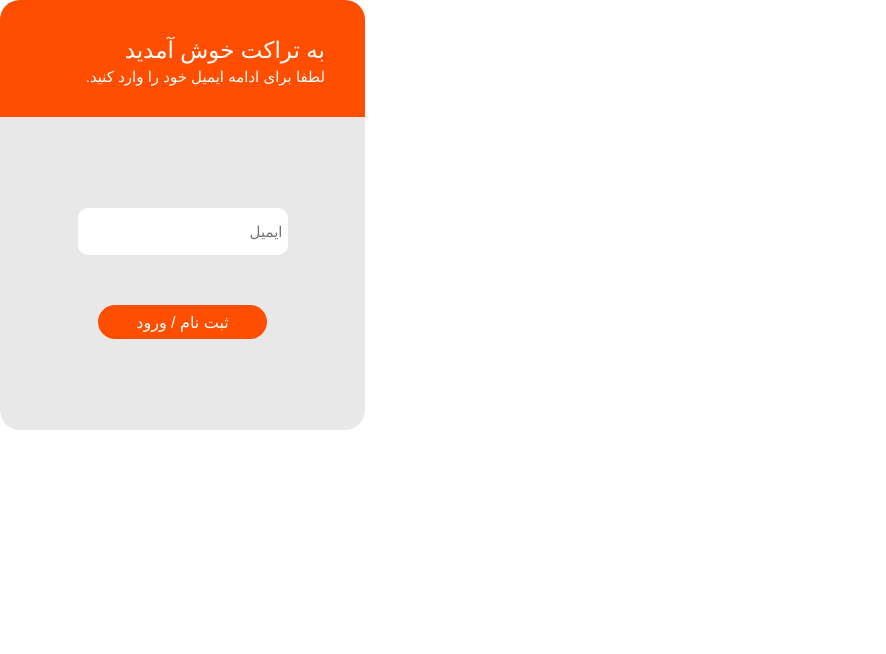
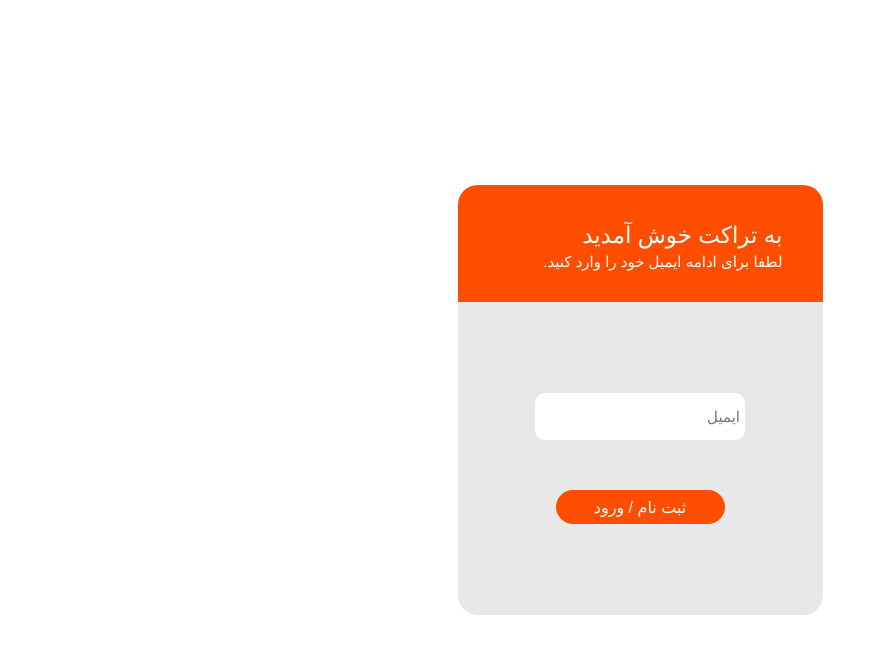
Before and after one commit to Alireza-Al/ticket-reservation-system, a React (Create React App) app: page /users/login in a window 1280 px wide. Shown: the top 654 px of the page, without its empty margins (0-886 px from the left). Built offline with nearby package versions, Linux system fonts and the light colour scheme; a small style sheet from the web is missing.

Commit message:
Add some default styles

```diff
--- a/src/asset/App.scss
+++ b/src/asset/App.scss
@@ -68,6 +68,16 @@ input {
 	line-height: 23px;
 	text-align: right;
 }
+
+//Create this class for all pages that component on center
+.container {
+	width: 100%;
+	height: 100vh;
+	display: flex;
+	align-items: center;
+	justify-content: center;
+}
+
 @import "./homePageStyle/home-page";
 @import "./login-registerPageStyle/sign";
 @import "./resultPageStyle/ticketInRes";
--- a/src/asset/login-registerPageStyle/_sign.scss
+++ b/src/asset/login-registerPageStyle/_sign.scss
@@ -1,13 +1,13 @@
 // Register form style with the help of sign class.
 .sign-in {
 	@include sign;
-	min-height: 700px;
+	height: 700px;
 }
 
 // Login form style with the help of sign class.
 .sign-up {
 	@include sign;
-	min-height: 430px;
+	height: 430px;
 }
 
 // Style the top part of the login and registration form.
```
